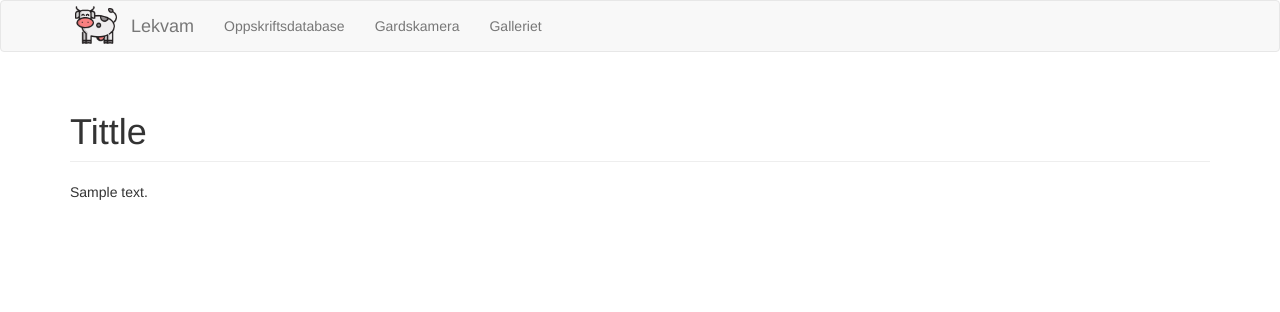
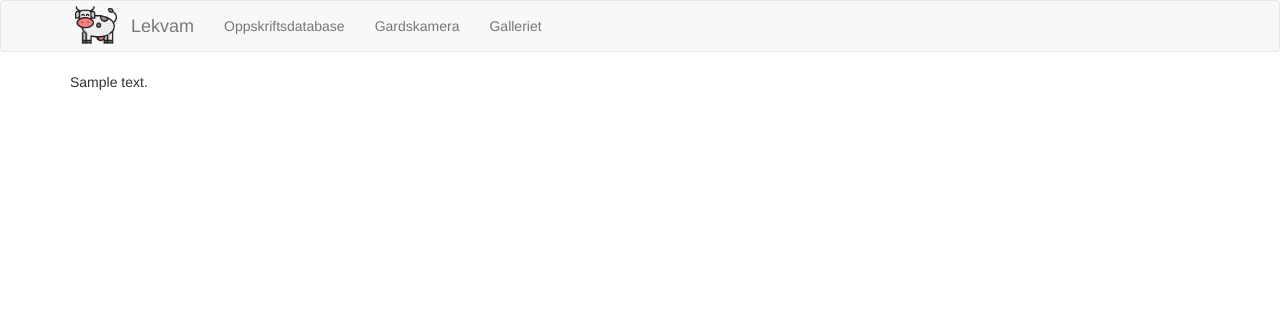
Before and after one commit to torvald/lekvam.no, a Django app: template wiki_wrapper/templates/node.html in a window 1280 px wide. Shown: the top 312 px of the page. Run offline with Django 3.2, Linux system fonts and the light colour scheme; the template is opened without the code that fills it: most values are stand-ins (such as "Sample title", 1, 10 or a date in 2020); some libraries are stand-ins or nearby versions.

Commit message:
Remove title for wiki node template

```diff
--- a/wiki_wrapper/templates/node.html
+++ b/wiki_wrapper/templates/node.html
@@ -1,7 +1,6 @@
 {% extends 'base.html' %}
 
 {% block content %}
-  <h1 class="page-header">Tittle</h1>
 
   <div>{{ content|safe }}</div>
 
```
